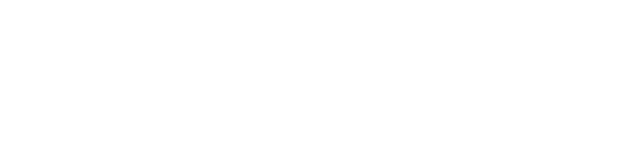
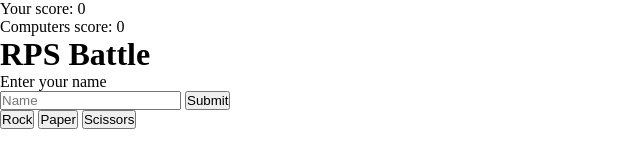
Before and after one commit to FilipFE23/fe23-js1-mp2-filip-bockarovski, a plain HTML site: page index.html in a window 1280 px wide. Shown: the whole page, without its empty margins (0-640 px from the left). Drawn offline with Linux system fonts and the light colour scheme.

Commit message:
Commit changes

```diff
--- a/css/style.css
+++ b/css/style.css
@@ -0,0 +1,5 @@
+* {
+    margin: 0;
+    padding: 0;
+    box-sizing: border-box;
+}
--- a/index.html
+++ b/index.html
@@ -8,6 +8,20 @@
     <script src="./js/script.js" defer></script>
 </head>
 <body>
-
+    <div>
+        <p id="yourScore">Your score: 0</p>
+        <p id="aiScore">Computers score: 0</p>
+    </div>
+    <div>
+        <h1>RPS Battle</h1>
+        <p>Enter your name</p>
+        <input id="name" type="text" placeholder="Name">
+        <button onclick="returnPlayerName()">Submit</button>
+    </div>
+    <div>
+        <button>Rock</button>
+        <button>Paper</button>
+        <button>Scissors</button>
+    </div>
 </body>
 </html>
--- a/js/script.js
+++ b/js/script.js
@@ -0,0 +1,7 @@
+function returnPlayerName(){
+    let playerName = document.getElementById('name').value;
+    let displayName = document.getElementById('yourScore');
+    displayName.innerText = `${playerName}s score 0`;
+    console.log(playerName);
+    document.getElementById('name').value = '';
+};
```
